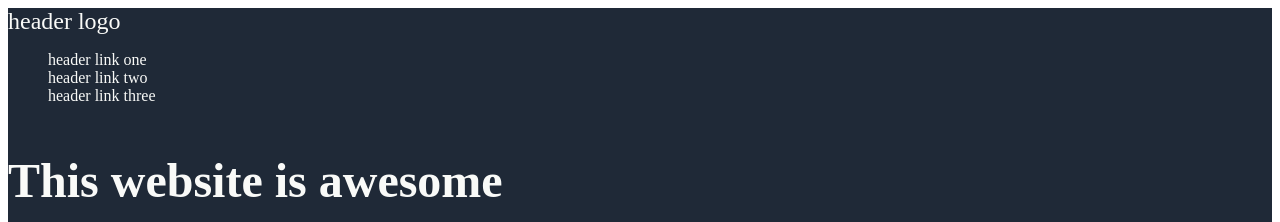
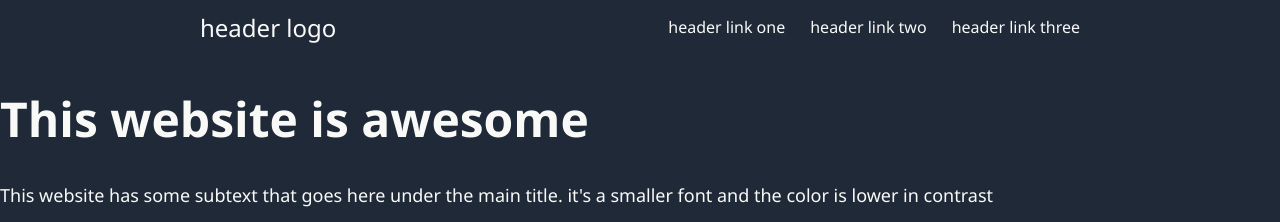
Before and after one commit to CN-McLaren/landing-page, a plain HTML site: page index.html in a window 1280 px wide. Shown: the top 222 px of the page. Drawn offline with Linux system fonts and the light colour scheme.

Commit message:
Updated header with flexbox elements

```diff
--- a/style.css
+++ b/style.css
@@ -1,10 +1,16 @@
 body {
     display: flex;
     flex-direction: column;
+    font-family:'Segoe UI', Tahoma, Geneva, Verdana, sans-serif;
+    margin:0px;
+    padding:0px;
 }
 
 .header {
     background-color:#1F2937;
+    display: flex;
+    justify-content: space-between;
+    align-items: center;
 }
 
 .main-section {
@@ -23,6 +29,12 @@ body {
     background-color: #1F2937;
 }
 
+ul {
+    display:flex;
+    gap:25px;
+    margin-right:200px;
+}
+
 li {
     list-style: none;
     color:#F9FAF8;
@@ -31,6 +43,7 @@ li {
 .logo {
     font-size: 24px;
     color:#F9FAF8;
+    margin-left:200px;
 }
 
 h1 {
```
Also changed, not shown: images/mochi.gif (added), images/mochi.jpg (added), images/mochi.png (added), images/mochi.svg (added).
